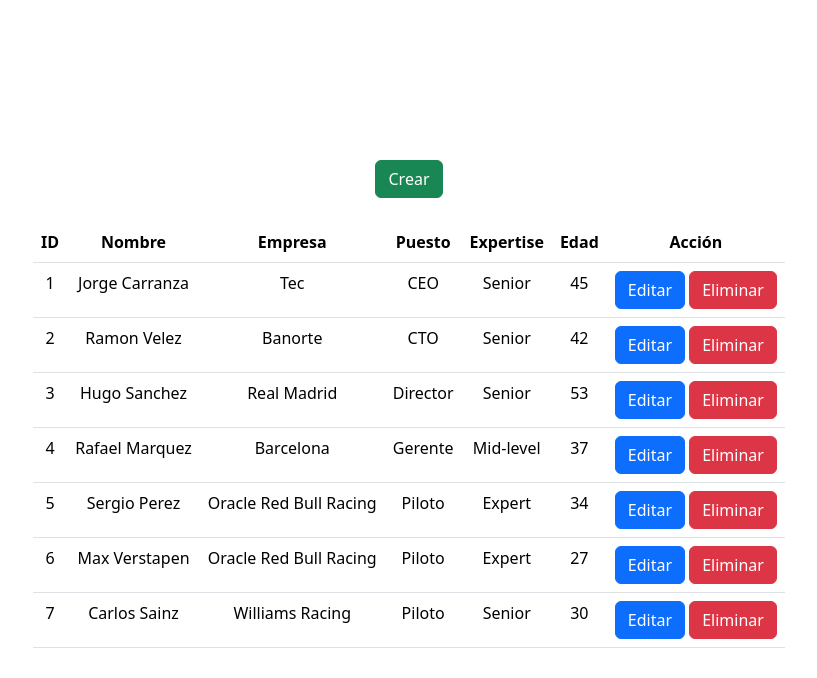
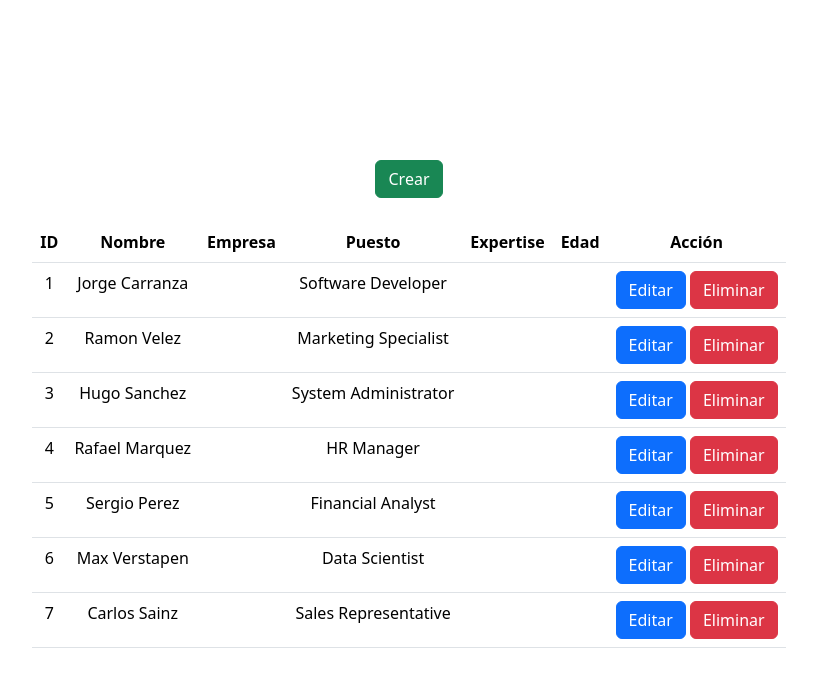
Before and after one commit to LeoPeque/TC3004B-Labs_ALL, a React (Vite) app in the folder Lab6/: page / in a window 1280 px wide. Shown: the top 678 px of the page, without its empty margins (231-1048 px from the left). Built offline with nearby package versions, Linux system fonts and the light colour scheme.

Commit message:
Update initial data to employee information

```diff
--- a/Lab6/src/Manager.jsx
+++ b/Lab6/src/Manager.jsx
@@ -12,13 +12,13 @@ import {
 } from "reactstrap";
 
 const initialData = [
-  { id: 1, nombre: "Jorge Carranza", empresa: "Tec", puesto: "CEO", expertise: "Senior", edad: 45 },
-  { id: 2, nombre: "Ramon Velez", empresa: "Banorte", puesto: "CTO", expertise: "Senior", edad: 42 },
-  { id: 3, nombre: "Hugo Sanchez", empresa: "Real Madrid", puesto: "Director", expertise: "Senior", edad: 53 },
-  { id: 4, nombre: "Rafael Marquez", empresa: "Barcelona", puesto: "Gerente", expertise: "Mid-level", edad: 37 },
-  { id: 5, nombre: "Sergio Perez", empresa: "Oracle Red Bull Racing", puesto: "Piloto", expertise: "Expert", edad: 34 },
-  { id: 6, nombre: "Max Verstapen", empresa: "Oracle Red Bull Racing", puesto: "Piloto", expertise: "Expert", edad: 27 },
-  { id: 7, nombre: "Carlos Sainz", empresa: "Williams Racing", puesto: "Piloto", expertise: "Senior", edad: 30 },
+  { id: 1, nombre: "Jorge Carranza", departamento: "IT", puesto: "Software Developer", nivel: "Senior", salario: 85000 },
+  { id: 2, nombre: "Ramon Velez", departamento: "Marketing", puesto: "Marketing Specialist", nivel: "Mid-level", salario: 65000 },
+  { id: 3, nombre: "Hugo Sanchez", departamento: "IT", puesto: "System Administrator", nivel: "Senior", salario: 78000 },
+  { id: 4, nombre: "Rafael Marquez", departamento: "HR", puesto: "HR Manager", nivel: "Senior", salario: 72000 },
+  { id: 5, nombre: "Sergio Perez", departamento: "Finance", puesto: "Financial Analyst", nivel: "Expert", salario: 90000 },
+  { id: 6, nombre: "Max Verstapen", departamento: "IT", puesto: "Data Scientist", nivel: "Expert", salario: 95000 },
+  { id: 7, nombre: "Carlos Sainz", departamento: "Sales", puesto: "Sales Representative", nivel: "Mid-level", salario: 68000 },
 ];
 
 const Manager = () => {
```
